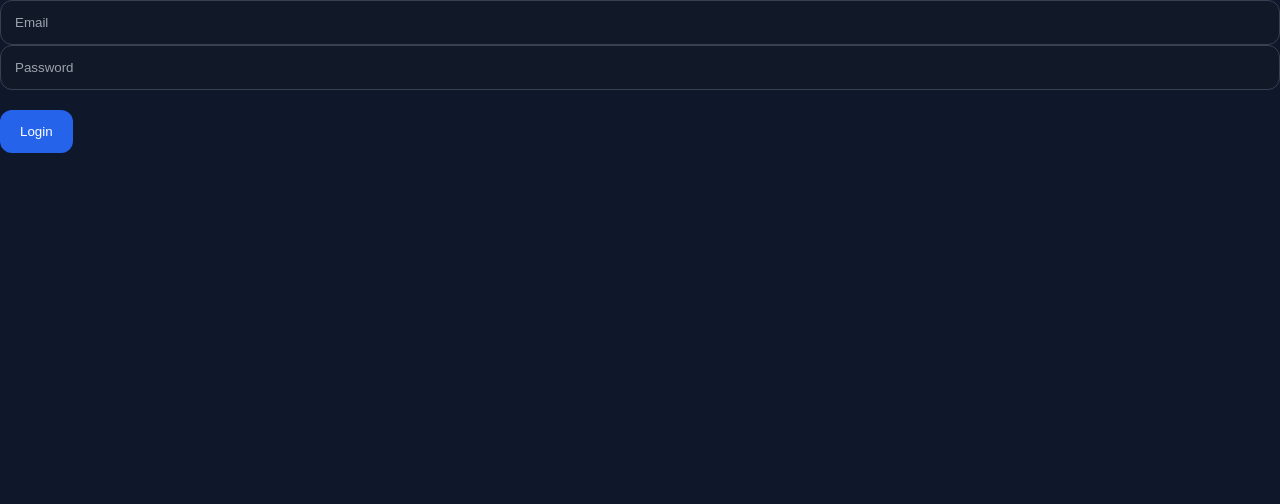
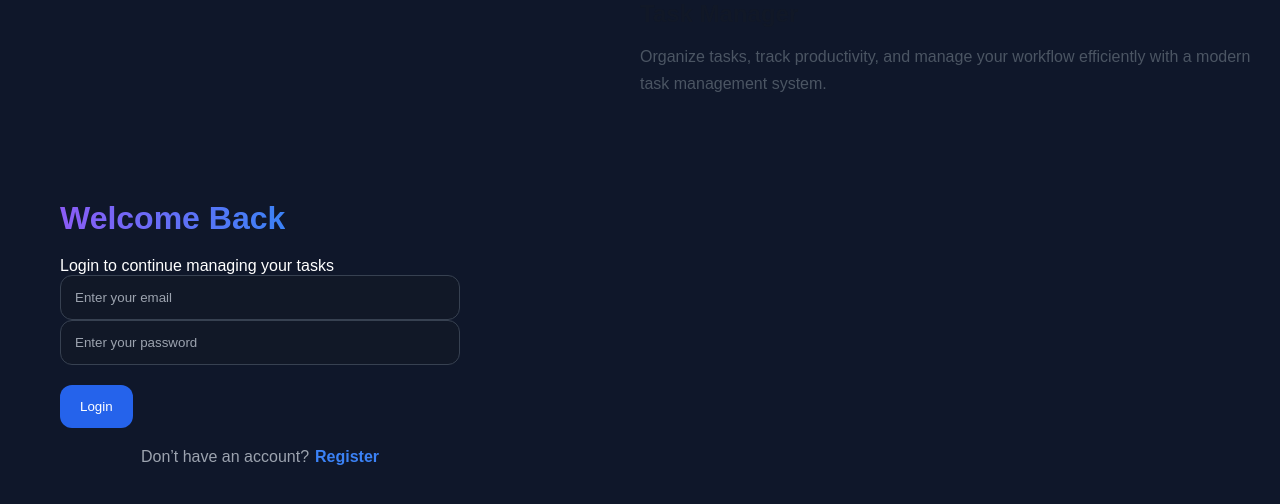
Before and after one commit to 25A31A05IG/Task-Management-App, a React (Vite) app in the folder client/: page / in a window 1280 px wide. Shown: the top 504 px of the page. Built offline with nearby package versions, Linux system fonts and the light colour scheme.

Commit message:
Login.jsx

```diff
--- a/client/src/pages/Login.jsx
+++ b/client/src/pages/Login.jsx
@@ -1,8 +1,9 @@
 import { useState } from "react";
 import axios from "axios";
-import { useNavigate } from "react-router-dom";
+import { useNavigate, Link } from "react-router-dom";
 
 function Login() {
+
   const [data, setData] = useState({
     email: "",
     password: "",
@@ -11,32 +12,132 @@ function Login() {
   const navigate = useNavigate();
 
   const handleChange = (e) => {
-    setData({ ...data, [e.target.name]: e.target.value });
+    setData({
+      ...data,
+      [e.target.name]: e.target.value,
+    });
   };
 
   const login = async () => {
+
     try {
+
       const res = await axios.post(
         "https://task-management-app-77tz.onrender.com/api/users/login",
         data
       );
 
-      localStorage.setItem("user", JSON.stringify(res.data.user));
-      localStorage.setItem("token", res.data.token);
+      localStorage.setItem(
+        "user",
+        JSON.stringify(res.data.user)
+      );
+
+      localStorage.setItem(
+        "token",
+        res.data.token
+      );
 
       navigate("/dashboard");
 
     } catch (err) {
-      alert(err.response?.data?.message || "Login failed");
+
+      alert(
+        err.response?.data?.message ||
+        "Login failed"
+      );
     }
   };
 
   return (
-    <div>
-      <input name="email" onChange={handleChange} placeholder="Email" />
-      <input name="password" type="password" onChange={handleChange} placeholder="Password" />
+    <div className="login-page">
 
-      <button onClick={login}>Login</button>
+      {/* LEFT SIDE */}
+      <div className="login-left">
+
+        <div className="login-box">
+
+          <h2 className="gradient-title">
+            Welcome Back
+          </h2>
+
+          <p>
+            Login to continue managing your tasks
+          </p>
+
+          <input
+            type="email"
+            name="email"
+            placeholder="Enter your email"
+            onChange={handleChange}
+          />
+
+          <input
+            type="password"
+            name="password"
+            placeholder="Enter your password"
+            onChange={handleChange}
+          />
+
+          <button onClick={login}>
+            Login
+          </button>
+
+          <div
+            style={{
+              marginTop: "20px",
+              textAlign: "center",
+            }}
+          >
+            <span style={{ color: "#9ca3af" }}>
+              Don’t have an account?
+            </span>
+
+            <Link
+              to="/register"
+              style={{
+                color: "#3b82f6",
+                marginLeft: "6px",
+                textDecoration: "none",
+                fontWeight: "bold",
+              }}
+            >
+              Register
+            </Link>
+          </div>
+
+        </div>
+
+      </div>
+
+      {/* RIGHT SIDE */}
+      <div className="login-right">
+
+        <div className="floating-card">
+
+          <h2
+            style={{
+              color: "#111827",
+              marginBottom: "15px",
+            }}
+          >
+            Task Manager
+          </h2>
+
+          <p
+            style={{
+              color: "#4b5563",
+              lineHeight: "1.7",
+            }}
+          >
+            Organize tasks, track productivity,
+            and manage your workflow efficiently
+            with a modern task management system.
+          </p>
+
+        </div>
+
+      </div>
+
     </div>
   );
 }
```
